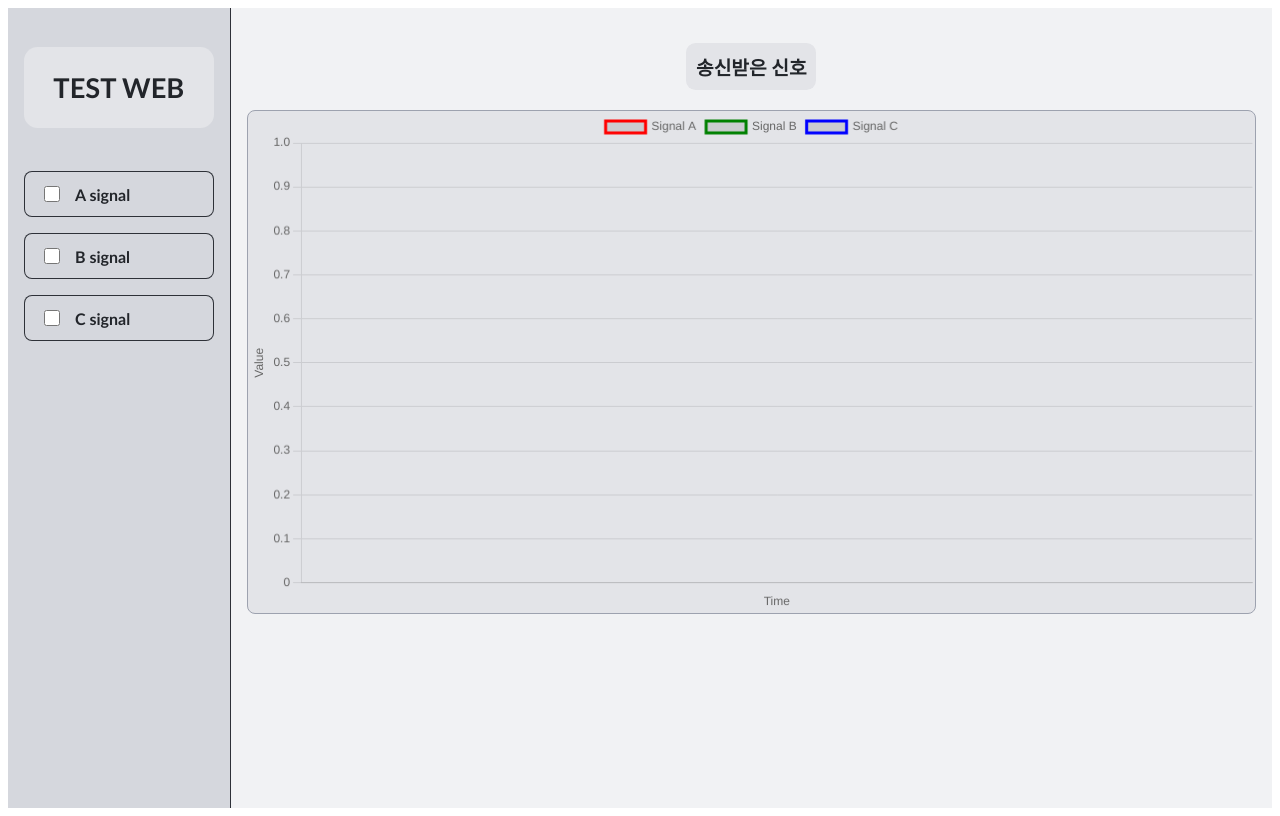
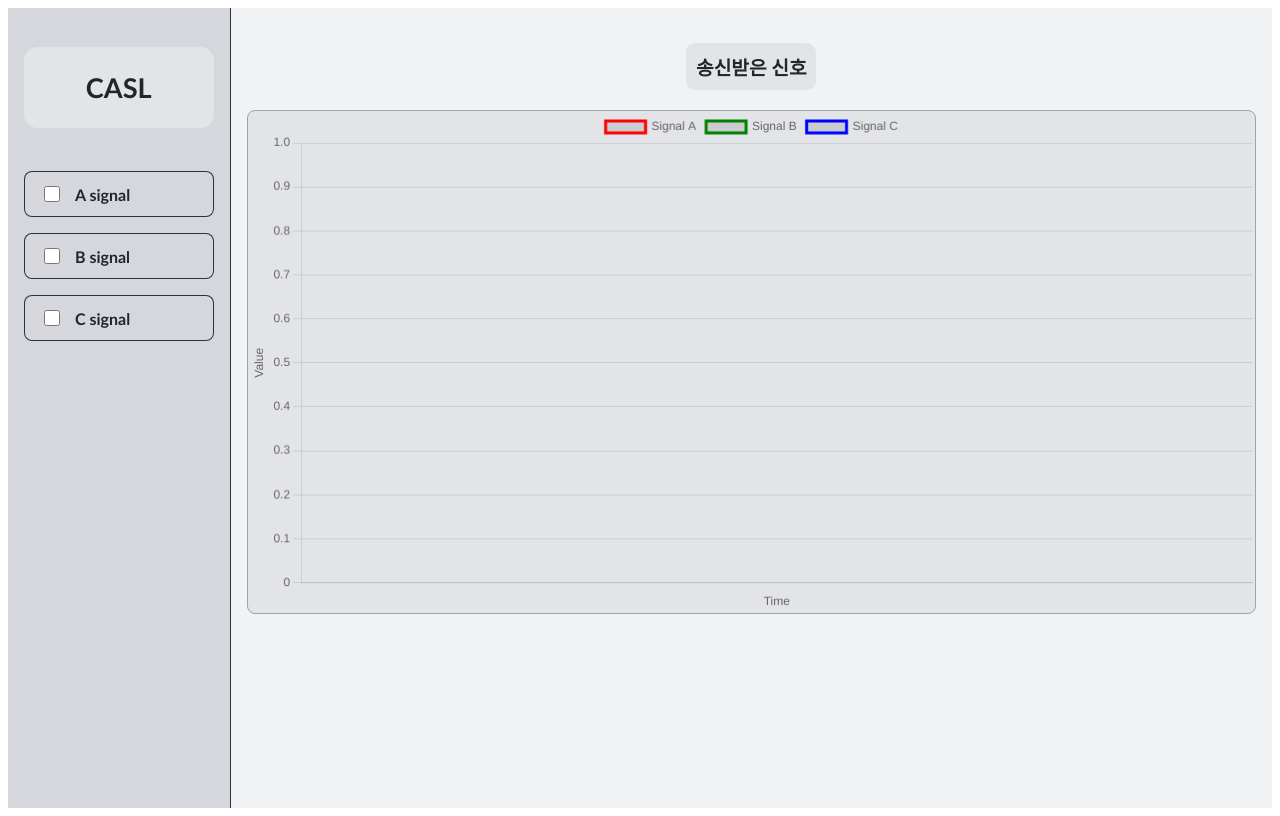
Before and after one commit to yskim04-Casl/TESTWEB1, a website: page public/index.html in a window 1280 px wide. Drawn offline with nearby package versions, Linux system fonts and the light colour scheme; no server answers.

Commit message:
Update index.html

```diff
--- a/public/index.html
+++ b/public/index.html
@@ -12,7 +12,7 @@
         <!-- 왼쪽 패널 -->
         <div class="left-panel">
             <!-- 제목 -->
-            <h2 class="panel-title">TEST WEB</h2>
+            <h2 class="panel-title">CASL</h2>
 
             <!-- 체크박스 폼 -->
             <form id="checkbox-form">
```
